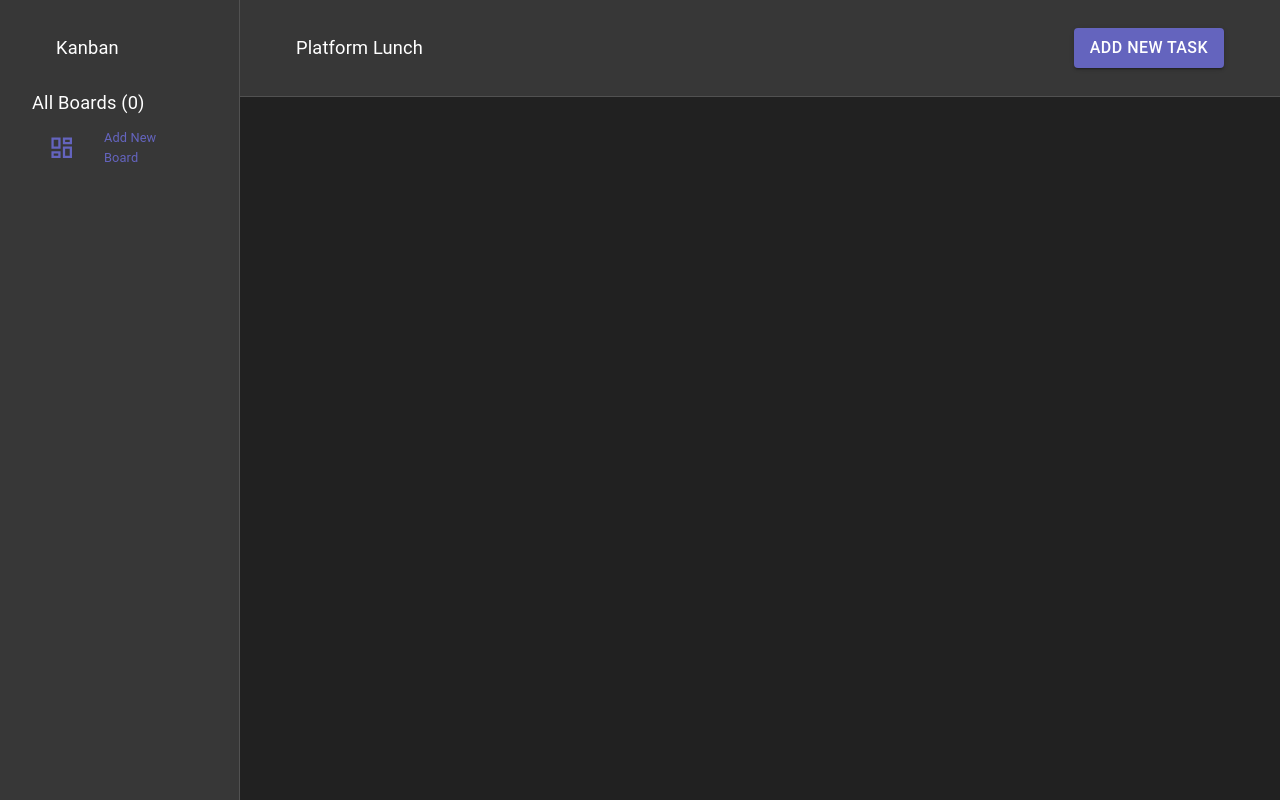
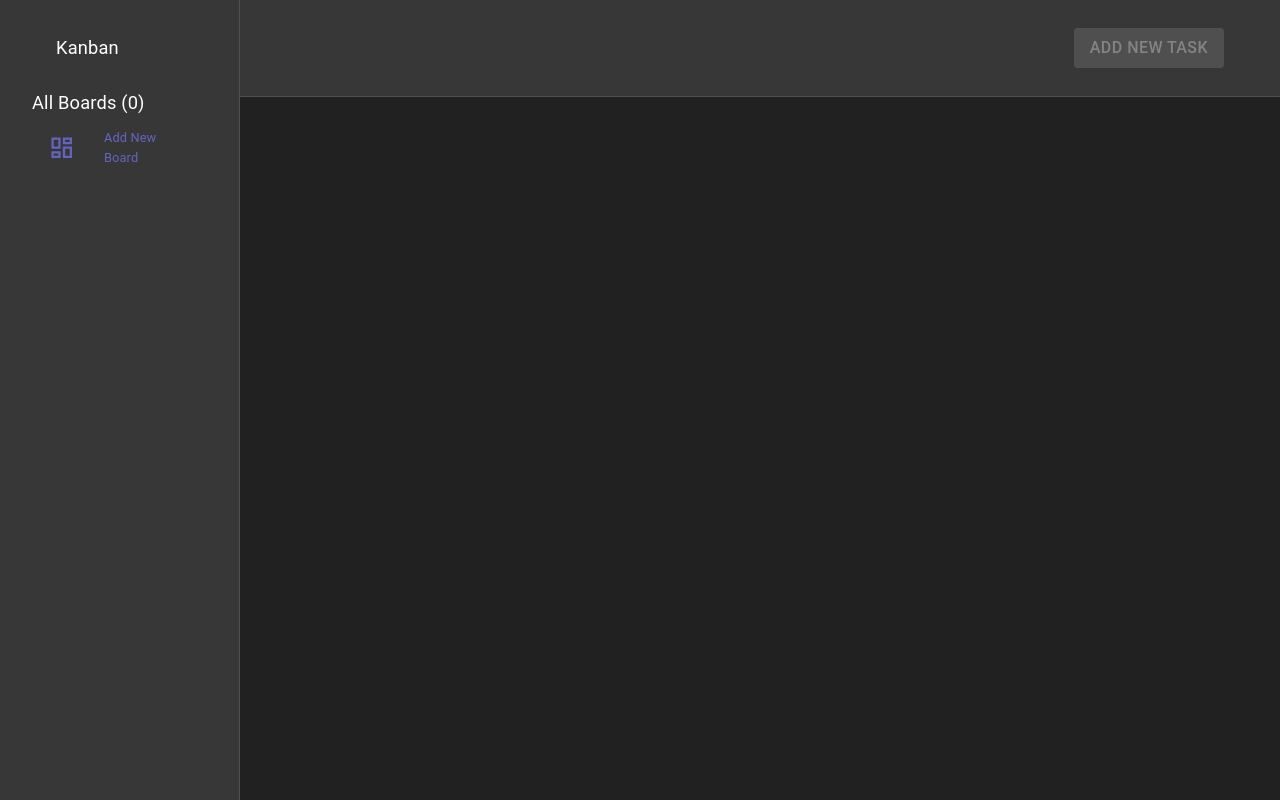
Before and after one commit to BorzooMV/kanban, a React (Vite) app: page / in a window 1280 px wide. Built offline with nearby package versions, Linux system fonts and the light colour scheme.

Commit message:
feat: make header task title dynamic

```diff
--- a/src/components/Forms/CreateBoard/index.tsx
+++ b/src/components/Forms/CreateBoard/index.tsx
@@ -15,6 +15,7 @@ import {
 
 import "../style.scss";
 
+// TODO: autoselect name input when modal gets open
 export default function CreateBoardForm({
   closeModal,
 }: {
--- a/src/components/Layout/Header.tsx
+++ b/src/components/Layout/Header.tsx
@@ -1,9 +1,14 @@
+import { useSelector } from "react-redux";
+import { SIDEBAR_WIDTH } from "../../utils/const";
+import { ReduxStoreType } from "../../ts/types";
 import { Box, Button, Typography, Toolbar } from "@mui/material";
-import { SIDEBAR_WIDTH } from "../../utils/const";
 
 import "./style.scss";
+import useCurrentBoard from "../../hooks/useCurrentBoard";
 
 export default function Header() {
+  const [currentBoard] = useCurrentBoard();
+  const hasCurrentBoardValue = Boolean(currentBoard);
   function handleTestButton() {}
 
   return (
@@ -21,12 +26,15 @@ export default function Header() {
           justifyContent: "space-between",
         }}
       >
-        <Typography color="text.primary">Platform Lunch</Typography>
+        <Typography color="text.primary">
+          {currentBoard ? currentBoard.name : ""}
+        </Typography>
         <div className="header__actions">
           <Button
             color="primary"
             variant="contained"
             onClick={handleTestButton}
+            disabled={!hasCurrentBoardValue}
           >
             Add New Task
           </Button>
--- a/src/hooks/useCurrentBoardInfo.tsx
+++ b/src/hooks/useCurrentBoard.tsx
@@ -4,13 +4,16 @@ import { Id, ReduxStoreType, UseCurrentBoardType } from "../ts/types";
 
 export default function useCurrentBoard(): UseCurrentBoardType {
   const dispatch = useDispatch();
+  const boards = useSelector((store: ReduxStoreType) => store.root.boards);
   const currentBoardId = useSelector(
     (store: ReduxStoreType) => store.root.currentBoard
   );
+
+  const currentBoard = boards.find((board) => board.id === currentBoardId);
 
   function changeBoard(id: Id) {
     dispatch(changeCurrentBoard(id));
   }
 
-  return [currentBoardId, changeBoard];
+  return [currentBoard, changeBoard];
 }
--- a/src/ts/types.ts
+++ b/src/ts/types.ts
@@ -35,4 +35,4 @@ export type UpdateBoardDataType = {
 };
 
 // Hooks
-export type UseCurrentBoardType = [Id | null, (id: Id) => void];
+export type UseCurrentBoardType = [BoardType | undefined, (id: Id) => void];
```
